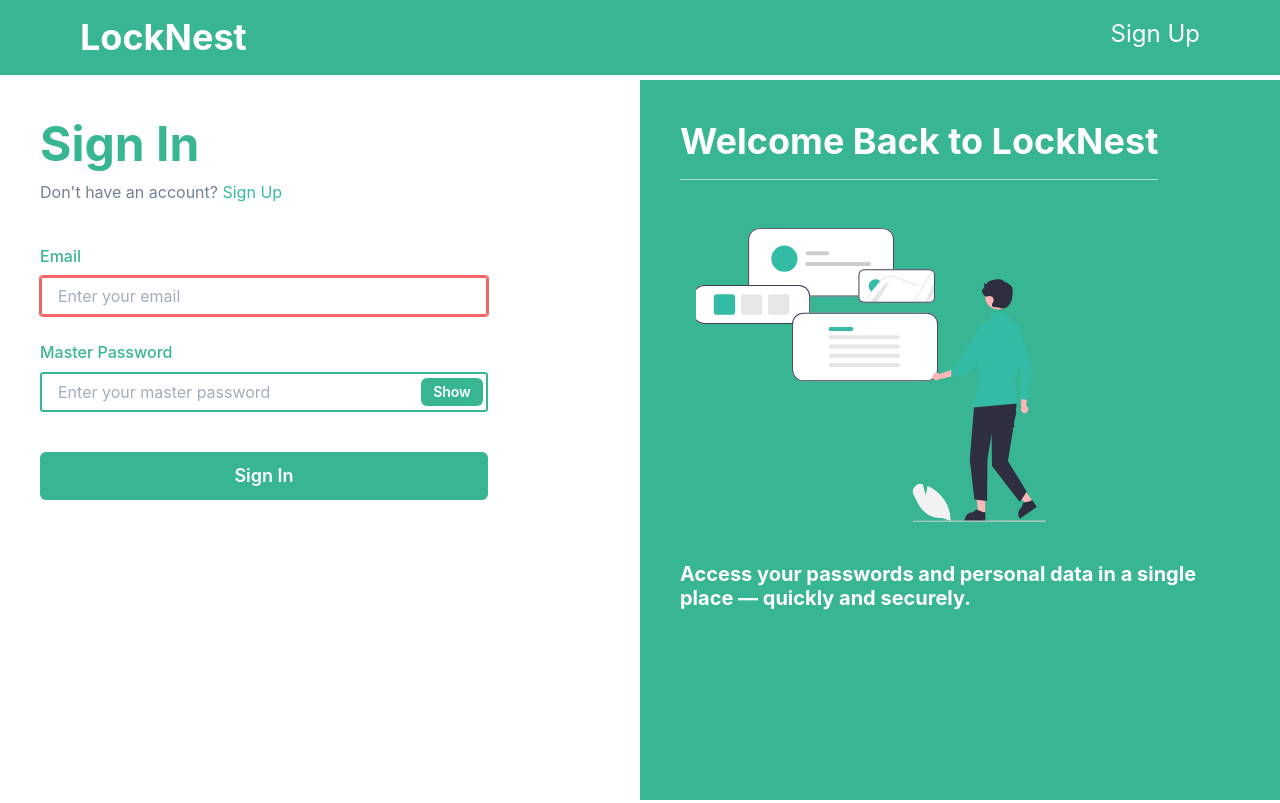
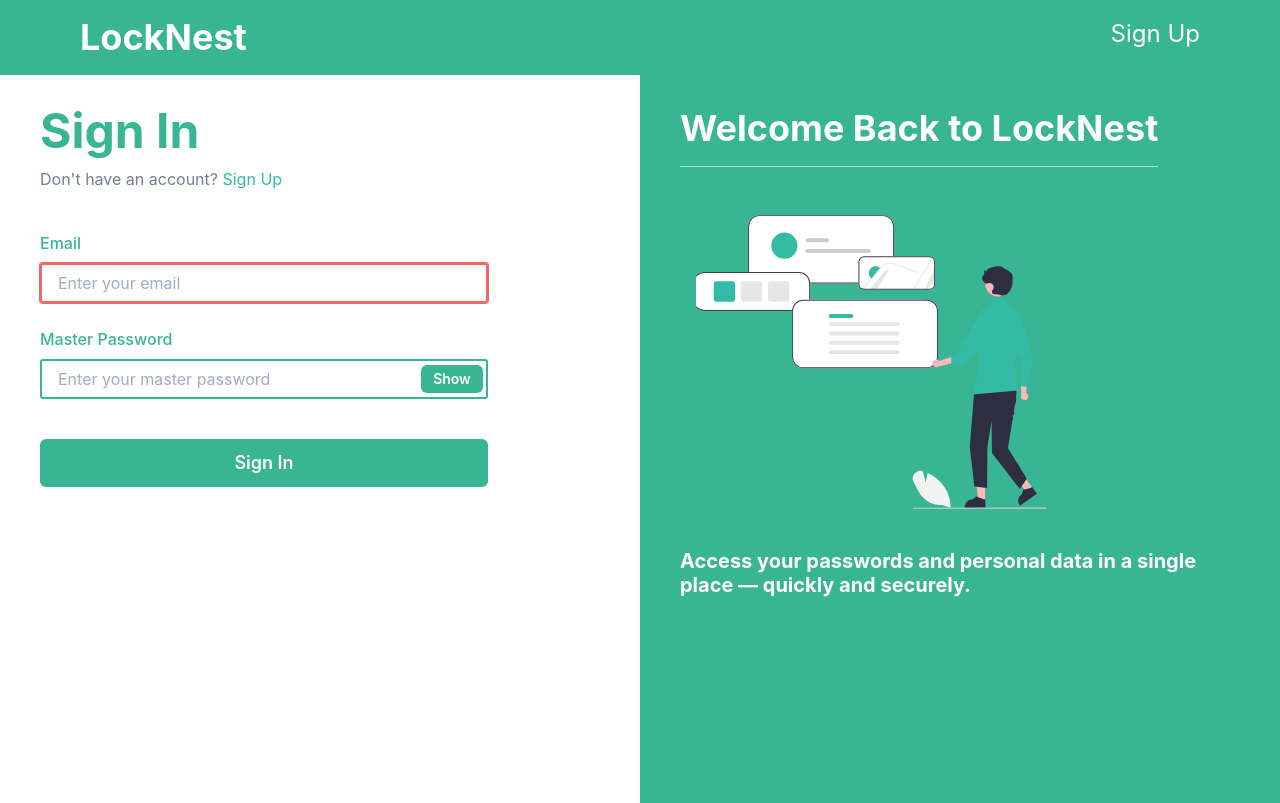
Before and after one commit to amit-ksh/locknest, a Next.js app: page /signin in a window 1280 px wide. Built offline with nearby package versions, Linux system fonts and the light colour scheme.

Commit message:
brave browser ui bug fixed

```diff
--- a/pages/signin.tsx
+++ b/pages/signin.tsx
@@ -6,11 +6,11 @@ import SigninFormBanner from '../components/SigninFormBanner';
 
 const Signin = () => {
   return (
-    <Box w="100%" h="100vh" p={0}>
+    <Box w="100%" h="100vh">
       <Box h="10%">
         <Header />
       </Box>
-      <Flex h="90%" direction={{ base: 'column', md: 'row' }}>
+      <Flex h="92%" mt="-1%" direction={{ base: 'column', md: 'row' }}>
         <Box flexBasis="50%">
           <SigninForm />
         </Box>
--- a/pages/signup.tsx
+++ b/pages/signup.tsx
@@ -10,7 +10,7 @@ const Signup = () => {
       <Box h="10%">
         <Header />
       </Box>
-      <Flex h="90%" direction={{ base: 'column', md: 'row-reverse' }}>
+      <Flex h="92%" mt="-1%" direction={{ base: 'column', md: 'row-reverse' }}>
         <Box flexBasis="50%">
           <SignupForm />
         </Box>
```
